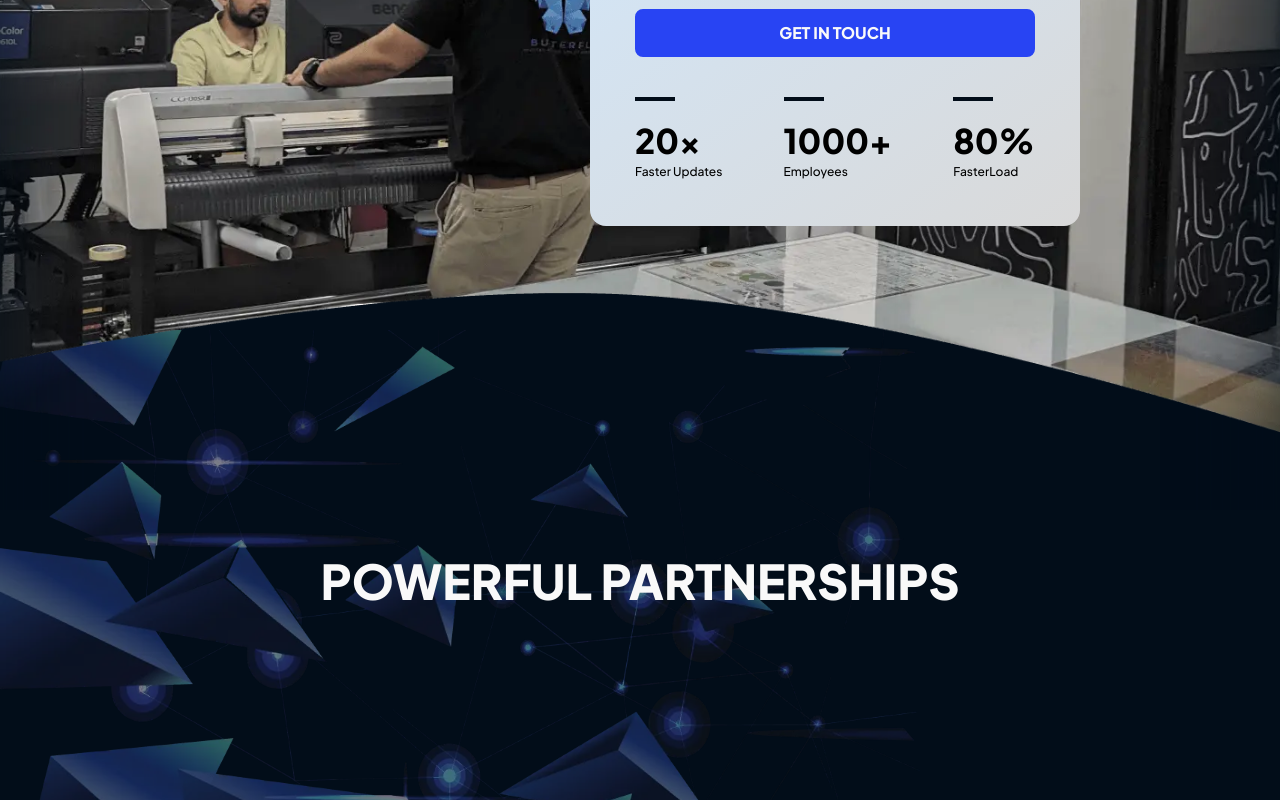
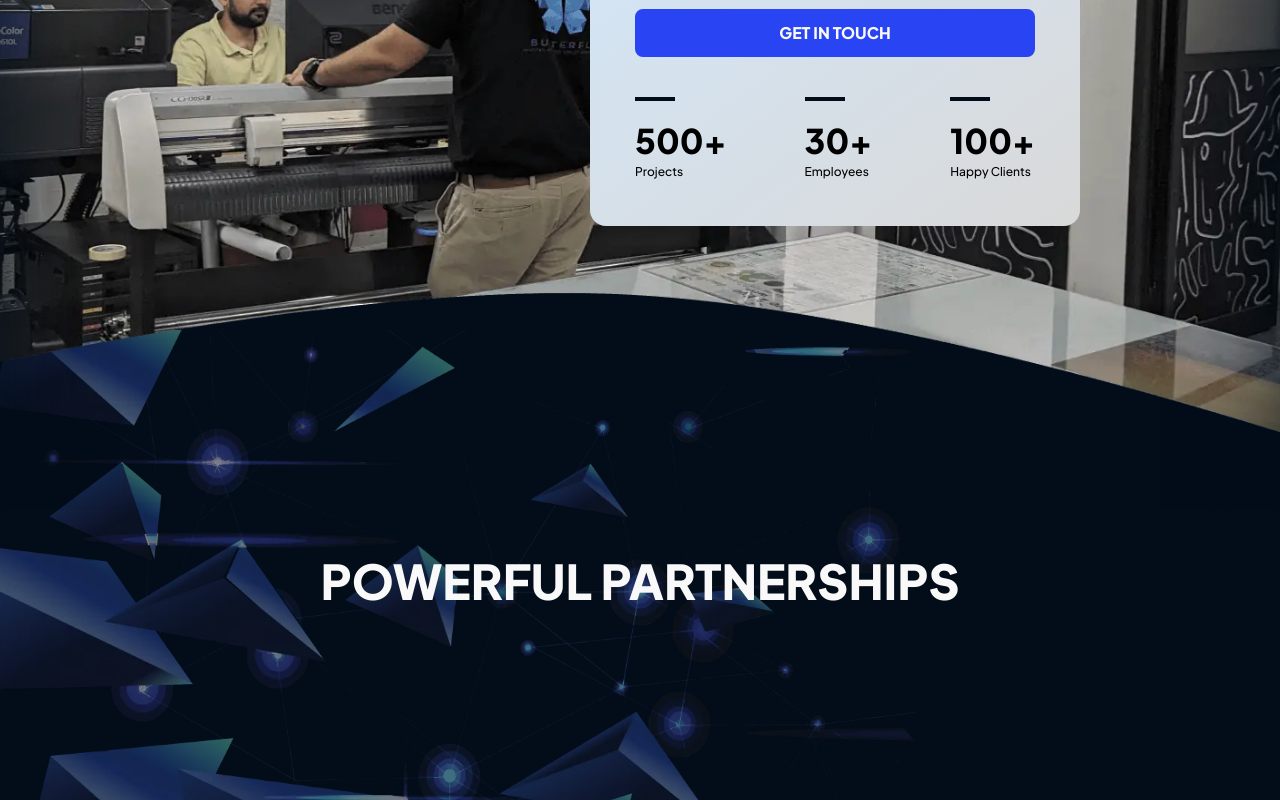
Before and after one commit to woxer77/butterfly-vps-front, a React (Create React App) app: page / in a window 1280 px wide. Shown: the part 2060-2860 px from the top of the page. Built offline with nearby package versions, Linux system fonts and the light colour scheme; no server answers.

Commit message:
changed company info

```diff
--- a/src/configs/company-info.ts
+++ b/src/configs/company-info.ts
@@ -1,14 +1,14 @@
 export const companyInfo = [
   {
-    number: '20x',
-    name: 'Faster Updates'
+    number: '500+',
+    name: 'Projects'
   },
   {
-    number: '1000+',
+    number: '30+',
     name: 'Employees'
   },
   {
-    number: '80%',
-    name: 'FasterLoad'
+    number: '100+',
+    name: 'Happy Clients'
   }
 ];
--- a/src/configs/config.ts
+++ b/src/configs/config.ts
@@ -17,8 +17,8 @@ export const SERVICES_TRANSITION_ANIMATION: number = 0.2;
 export const SERVICES_DELAY_BEFORE_ANIMATION: number = 0.1;
 export const PROJECTS_TRANSITION_ANIMATION: number = 0.4;
 
-export const EMAIL: string = 'example@business.com';
-export const PHONE_NUMBER: string = '+971-58-608-5997';
+export const EMAIL: string = 'info@butterflyae.com';
+export const PHONE_NUMBER: string = '058-608-5995';
 
 export const API_URL: string = DEVELOPMENT_STAGE === 'production' ? 'http://157.173.220.166/api' : 'http://localhost:2000/api';
 
--- a/src/configs/locations.ts
+++ b/src/configs/locations.ts
@@ -2,19 +2,19 @@ export const locationInfo = [
   {
     title: 'Email',
     description: 'Our friendly team is here to help.',
-    text: 'www.butterflyae.com',
+    text: 'info@butterflyae.com',
     iconId: 'mail'
   },
   {
     title: 'Office',
     description: 'Come say hello at our office.',
-    text: '32 26th St - Al Quoz - Al Quoz Industrial Area 4 - Dubai - United Arab Emirates',
+    text: 'Al Goze Warehouses 2, Warehouse No.8, 26th Street Al Qouz Industrial Area4, Dubai',
     iconId: 'location'
   },
   {
     title: 'Phone',
     description: 'Mon-Fri from 8am to 5pm.',
-    text: '+971-58-608-5997',
+    text: '058-608-5995',
     iconId: 'phone'
   }
 ];
```
